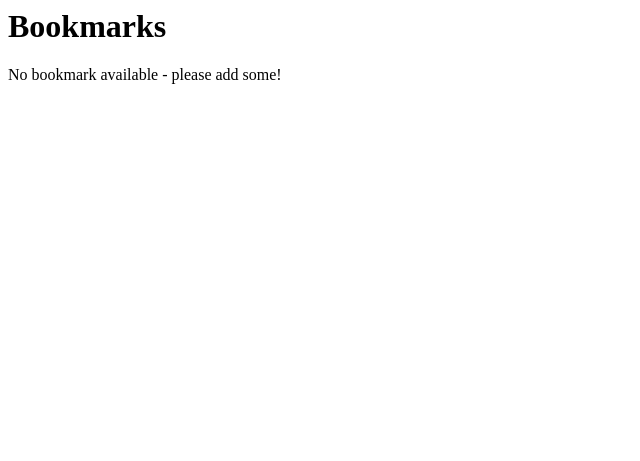
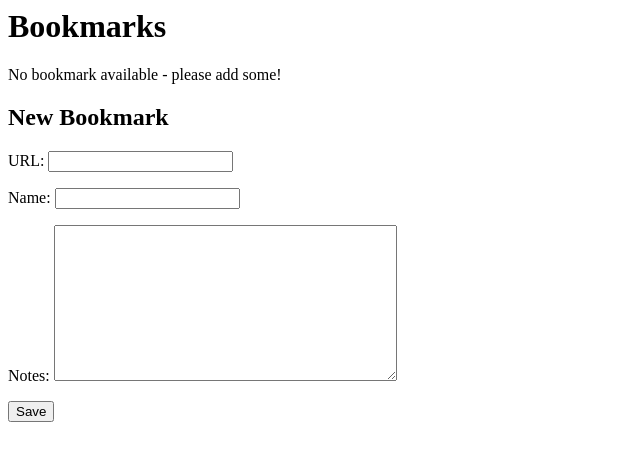
Before and after one commit to Xiaoping-Li/djorg, a Django app: page /bookmarks/ in a window 1280 px wide. Shown: the top 461 px of the page, without its empty margins (0-640 px from the left). Run offline with Django 3.2, Linux system fonts and the light colour scheme; data that the repository does not hold is empty.

Commit message:
Add BookmarkForm

```diff
--- /dev/null
+++ b/bookmarks/forms.py
@@ -0,0 +1,8 @@
+from django import forms
+from .models import Bookmark
+
+class BookmarkForm(forms.ModelForm):
+	"""Form to create bookmarks."""
+	class Meta:
+		model = Bookmark
+		fields = ('url', 'name', 'notes')
--- a/bookmarks/templates/bookmarks/index.html
+++ b/bookmarks/templates/bookmarks/index.html
@@ -2,9 +2,16 @@
 {% if bookmarks %}
 <ol>
 	{% for bookmark in bookmarks %}
-	<li><a href="{{ bookmark.url }}">{{ Bookmark.name }}</a></li>
+	<li><a href="{{ bookmark.url }}">{{ bookmark.name }}</a></li>
 	{% endfor %}
 </ol>
 {% else %}
 <p>No bookmark available - please add some!</p>
 {% endif %}
+
+<h2>New Bookmark</h2>
+<form method="POST" class="bookmark-form">
+	{% csrf_token %}
+	{{ form.as_p }}
+	<button type="submit" class="save btn btn-default">Save</button>
+</form>
--- a/bookmarks/views.py
+++ b/bookmarks/views.py
@@ -1,9 +1,14 @@
 from django.shortcuts import render
+from .forms import BookmarkForm
 from .models import Bookmark
 
 # Create your views here.
 
 def index(request):
-	# get all bookmarks objects
-	context = {'bookmarks': Bookmark.objects.all()}
+	if request.method == 'POST':
+		form = BookmarkForm(request.POST)
+		if form.is_valid():
+			form.save()
+	context = {'bookmarks': Bookmark.objects.all(),
+		   'form': BookmarkForm()}
 	return render(request, 'bookmarks/index.html', context)
```
